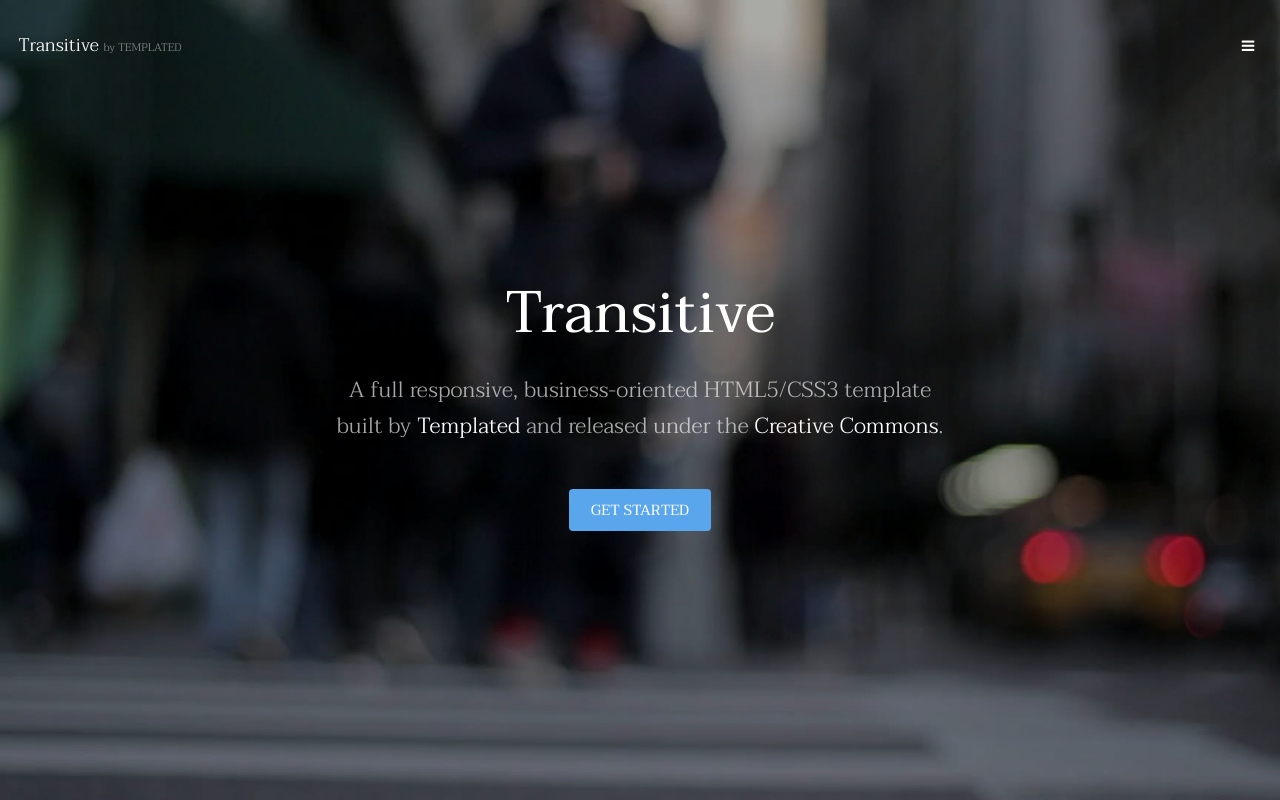
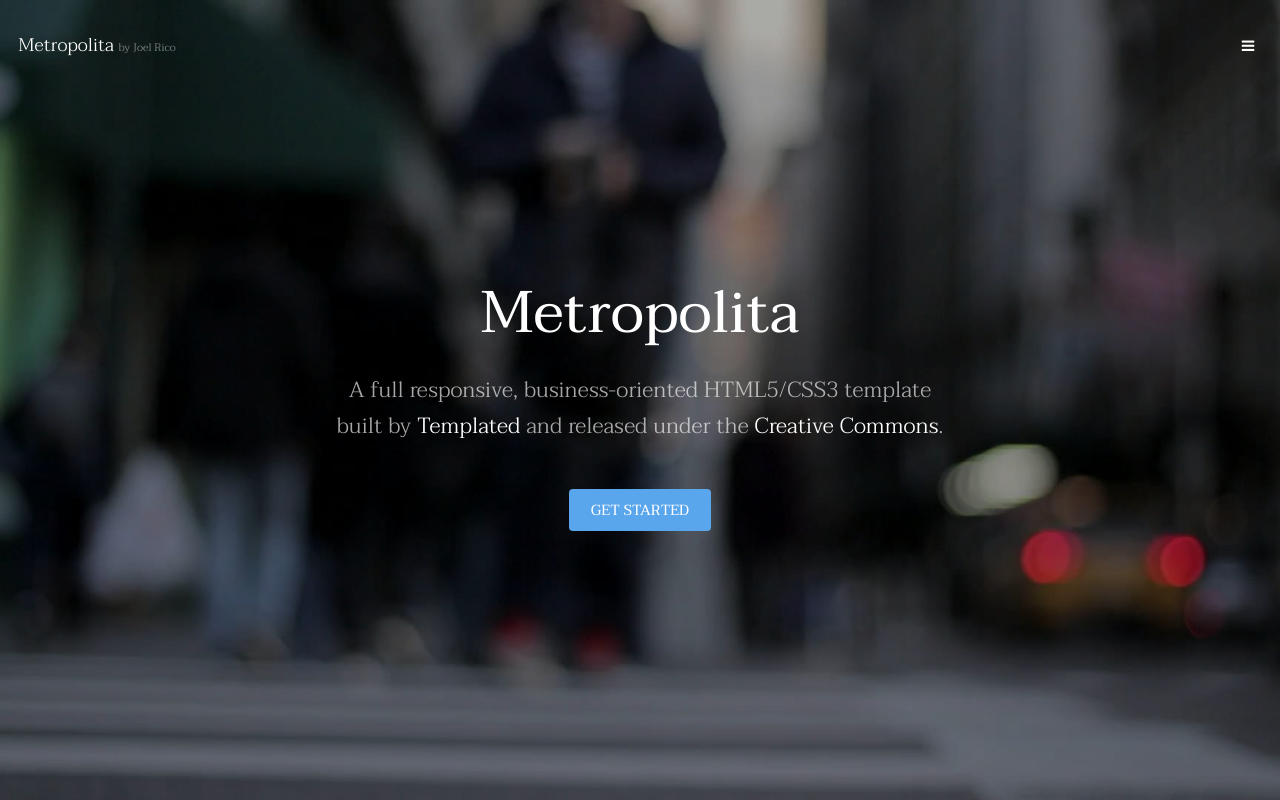
Before and after one commit to joericmar/04_REP_METROPOLITA, a plain HTML site: page index.html in a window 1280 px wide. Shown: the top 800 px of the page. Drawn offline with Linux system fonts and the light colour scheme.

Commit message:
cambios en la portada por JOEL

```diff
--- a/index.html
+++ b/index.html
@@ -6,7 +6,7 @@
 -->
 <html>
 	<head>
-		<title>Transitive by TEMPLATED</title>
+		<title>Metropolita</title>
 		<meta charset="utf-8" />
 		<meta name="viewport" content="width=device-width, initial-scale=1" />
 		<link rel="stylesheet" href="assets/css/main.css" />
@@ -15,7 +15,7 @@
 
 		<!-- Header -->
 			<header id="header" class="alt">
-				<div class="logo"><a href="index.html">Transitive <span>by TEMPLATED</span></a></div>
+				<div class="logo"><a href="index.html">Metropolita <span>by Joel Rico</span></a></div>
 				<a href="#menu" class="toggle"><span>Menu</span></a>
 			</header>
 
@@ -36,7 +36,7 @@
 		-->
 			<section id="banner" data-video="images/banner">
 				<div class="inner">
-					<h1>Transitive</h1>
+					<h1>Metropolita</h1>
 					<p>A full responsive, business-oriented HTML5/CSS3 template<br />
 					built by <a href="https://templated.co/">Templated</a> and released under the <a href="https://templated.co/license">Creative Commons</a>.</p>
 					<a href="#one" class="button special scrolly">Get Started</a>
```
